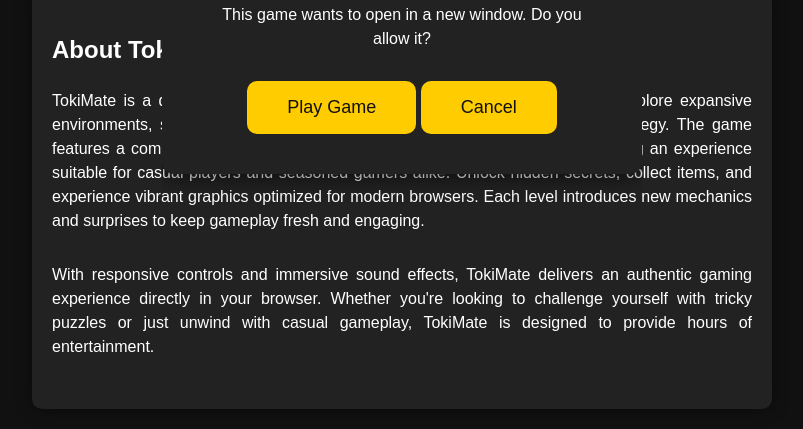
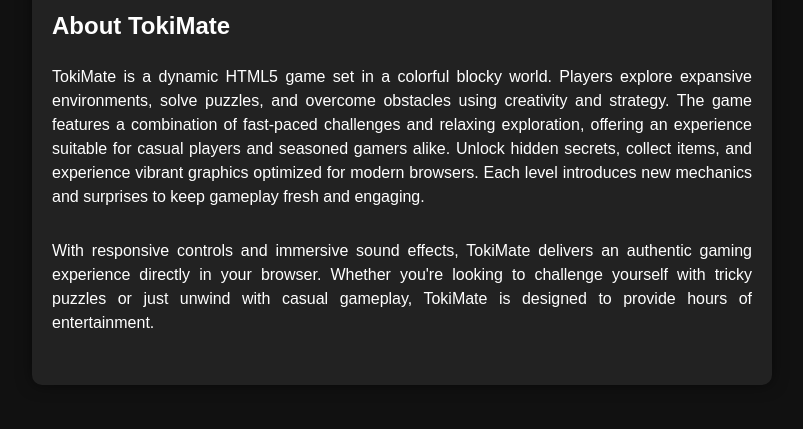
Before and after one commit to AquaTheFailure/VercelRepo, a plain HTML site: page index.html in a window 1280 px wide. Shown: the part 371-800 px from the top of the page, without its empty margins (238-1041 px from the left). Drawn offline with Linux system fonts and the light colour scheme.

Commit message:
Update index.html

```diff
--- a/index.html
+++ b/index.html
@@ -4,6 +4,7 @@
   <meta charset="UTF-8">
   <title>Blocky Game Launcher</title>
   <style>
+    /* Fullscreen dark overlay */
     body, html {
       margin: 0;
       height: 100%;
@@ -14,19 +15,17 @@
       flex-direction: column;
       justify-content: center;
       align-items: center;
-      overflow: hidden;
     }
 
-    /* Centered modal overlay */
+    /* Modal box */
     .modal {
       background: #222;
-      padding: 40px;
+      padding: 30px;
       border-radius: 12px;
       text-align: center;
-      box-shadow: 0 0 25px rgba(0,0,0,0.8);
+      box-shadow: 0 0 20px rgba(0,0,0,0.8);
       animation: fadeIn 1s ease-out;
-      max-width: 400px;
-      z-index: 1000;
+      max-width: 600px;
     }
 
     h1 {
@@ -40,12 +39,13 @@
     }
 
     button {
-      padding: 16px 40px;
+      padding: 12px 30px;
+      margin: 10px;
       border: none;
-      border-radius: 10px;
+      border-radius: 8px;
       background: #ffcc00;
       color: #111;
-      font-size: 18px;
+      font-size: 16px;
       cursor: pointer;
       transition: transform 0.2s, background 0.2s;
     }
@@ -55,11 +55,9 @@
       background: #ffaa00;
     }
 
-    /* Description fixed at the bottom */
+    /* Description box below modal */
     .description {
-      position: fixed;
-      bottom: 20px;
-      width: 90%;
+      margin-top: 40px;
       max-width: 700px;
       text-align: justify;
       background: #222;
@@ -77,7 +75,6 @@
 </head>
 <body>
 
-  <!-- Centered modal -->
   <div class="modal" id="permissionModal">
     <h1>TokiMate</h1>
     <p>This game wants to open in a new window. Do you allow it?</p>
@@ -85,7 +82,7 @@
     <button onclick="cancelLaunch()">Cancel</button>
   </div>
 
-  <!-- Game description fixed at the bottom -->
+  <!-- Game description -->
   <div class="description">
     <h2>About TokiMate</h2>
     <p>
@@ -107,11 +104,14 @@
 
   <script>
     function launchGame() {
+      // Open the game in a new window
       window.open(
         "https://vercel-repo-eight-sable.vercel.app",
         "_blank",
         "width=1024,height=768,resizable=yes,scrollbars=yes"
       );
+
+      // Hide the modal after launching
       document.getElementById("permissionModal").style.display = "none";
     }
 
```
